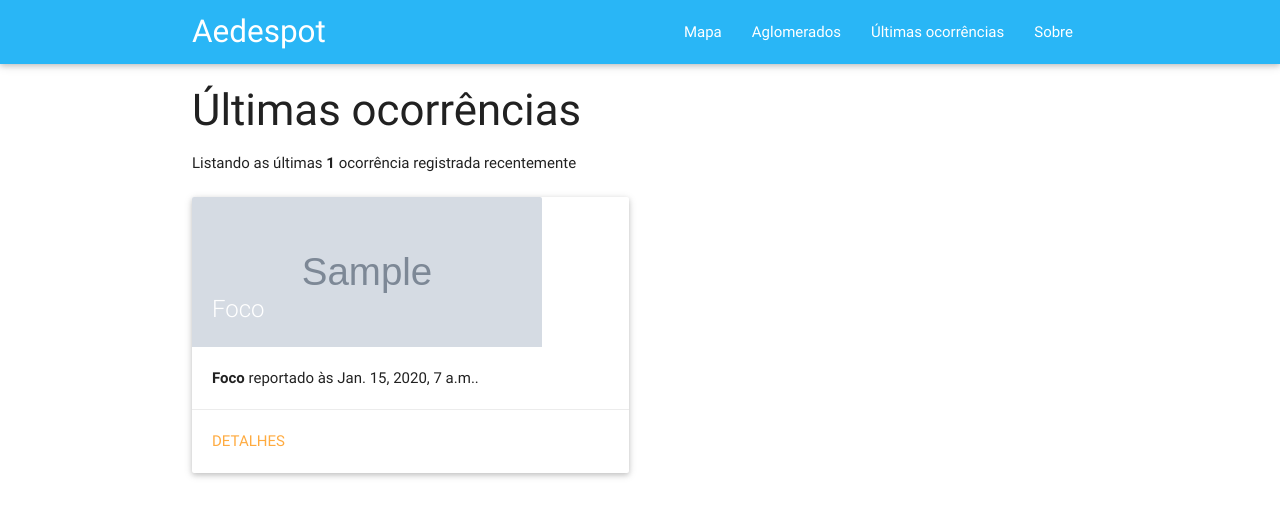
After one commit to henriquenogueira/aedes, a Django app: page /latest/ in a window 1280 px wide. The commit adds this page. Shown: the top 517 px of the page. Run offline with Django 3.2, Linux system fonts and the light colour scheme; tables that the repository leaves empty hold one stand-in row (values such as "Sample post"); grey boxes marked "Sample" are stand-in pictures; some libraries are stand-ins or nearby versions.

Commit message:
Added latest reports page

```diff
--- a/aedes_server/core/templates/base.html
+++ b/aedes_server/core/templates/base.html
@@ -23,12 +23,14 @@
         <ul class="right hide-on-med-and-down">
             <li><a href="{% url 'core:index' %}">Mapa</a></li>
             <li><a href="{% url 'core:clusters' %}">Aglomerados</a></li>
+            <li><a href="{% url 'core:latest' %}">Últimas ocorrências</a></li>
             <li><a data-target="aboutModal" class="modal-trigger" href="#aboutModal">Sobre</a></li>
         </ul>
 
         <ul id="nav-mobile" class="side-nav">
             <li><a href="{% url 'core:index' %}">Mapa</a></li>
             <li><a href="{% url 'core:clusters' %}">Aglomerados</a></li>
+            <li><a href="{% url 'core:latest' %}">Últimas ocorrências</a></li>
             <li><a data-target="aboutModal" class="modal-trigger" href="#aboutModal">Sobre</a></li>
         </ul>
         <a href="#" data-activates="nav-mobile" class="button-collapse"><i class="material-icons">menu</i></a>
--- /dev/null
+++ b/aedes_server/core/templates/latest.html
@@ -0,0 +1,56 @@
+{% extends 'base.html' %}
+
+{% block title %}
+    Aedespot::Últimas ocorrências
+{% endblock %}
+
+{% block content %}
+    <div class="container">
+        <h3>Últimas ocorrências</h3>
+        <p>
+            Listando as últimas <b>{{ latest.count }}</b> ocorrência{{ latest.count|pluralize:'s' }}
+            registrada{{ latest.count|pluralize:'s' }} recentemente
+        </p>
+
+        <div class="row">
+            {% for report in latest %}
+
+                <div class="col s12 m6">
+                    <div class="card">
+
+                        <div class="card-image">
+
+                            <!-- Report photo -->
+                            {% if report.photo %}
+                                <img src="{{ report.photo.url }}" style="max-height: 150px; max-width: 350px;">
+                            {% else %}
+                                <img src="http://placehold.it/350x150">
+                            {% endif %}
+
+                            <!-- Report category -->
+                            <span class="card-title">
+                                {{ report.get_category_display }}
+                            </span>
+                        </div>
+
+                        <div class="card-content">
+                            <p>
+                                <b>{{ report.get_category_display }}</b> reportado às {{ report.reported_at }}.
+                            </p>
+                        </div>
+                        <div class="card-action">
+                            <a href="#">Detalhes</a>
+                        </div>
+                    </div>
+                </div>
+
+                <!-- Making sure there are two cards by line -->
+                {% if forloop.counter|divisibleby:2 %}
+                    </div>
+                    <div class="row">
+                {% endif %}
+
+            {% endfor %}
+            </div>
+    </div>
+{% endblock %}
--- a/aedes_server/core/urls.py
+++ b/aedes_server/core/urls.py
@@ -4,4 +4,5 @@ from . import views
 urlpatterns = [
     url(r'^$', views.index, name='index'),
     url(r'^clusters/$', views.clusters, name='clusters'),
+    url(r'^latest/$', views.latest, name='latest'),
 ]
--- a/aedes_server/core/views.py
+++ b/aedes_server/core/views.py
@@ -13,6 +13,14 @@ def index(request):
 
 
 def clusters(request):
+    '''
+    Renders view of the clusters
+    '''
     return render(request, 'clusters.html', {
         'clusters': sorted(Cluster.objects.all(), key=lambda c: -c.score)
     })
+
+def latest(request):
+    return render(request, 'latest.html', {
+        'latest': Report.objects.all().order_by('-reported_at')[:20]
+    })
```
Also changed, not shown: aedes_server/core/tests/test_view_clusters.py (+7 -1 lines), aedes_server/core/tests/test_view_latest.py (added, +25 -0 lines), aedes_server/core/tests/assets/test_image.png (deleted).
